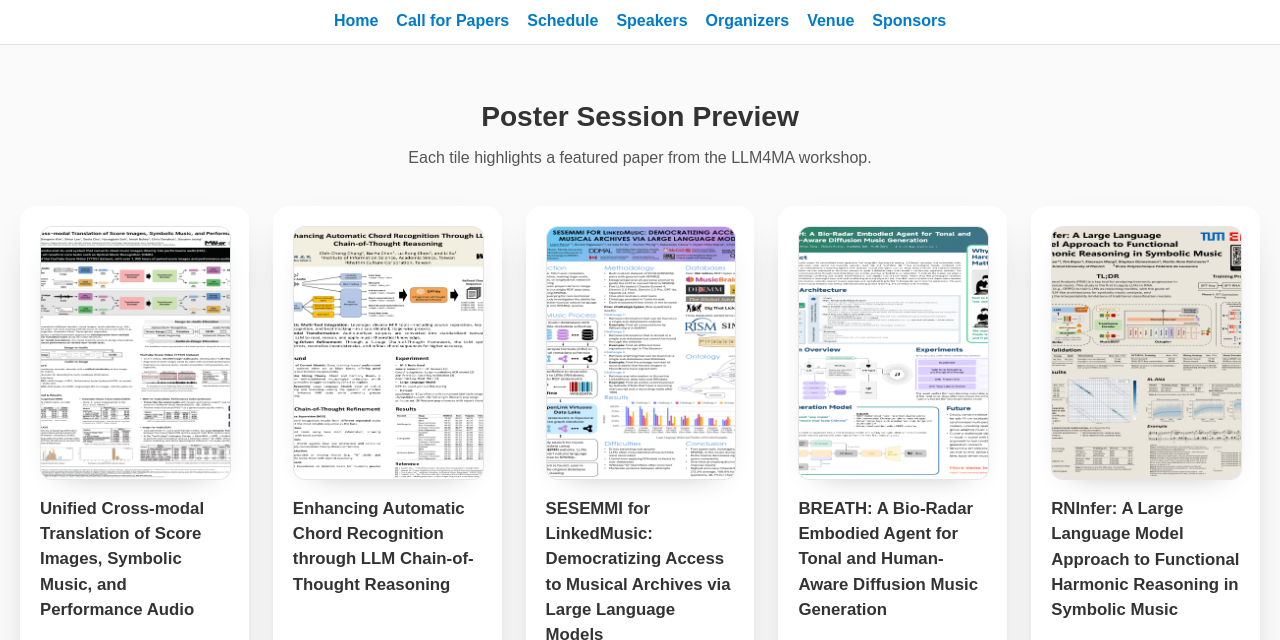
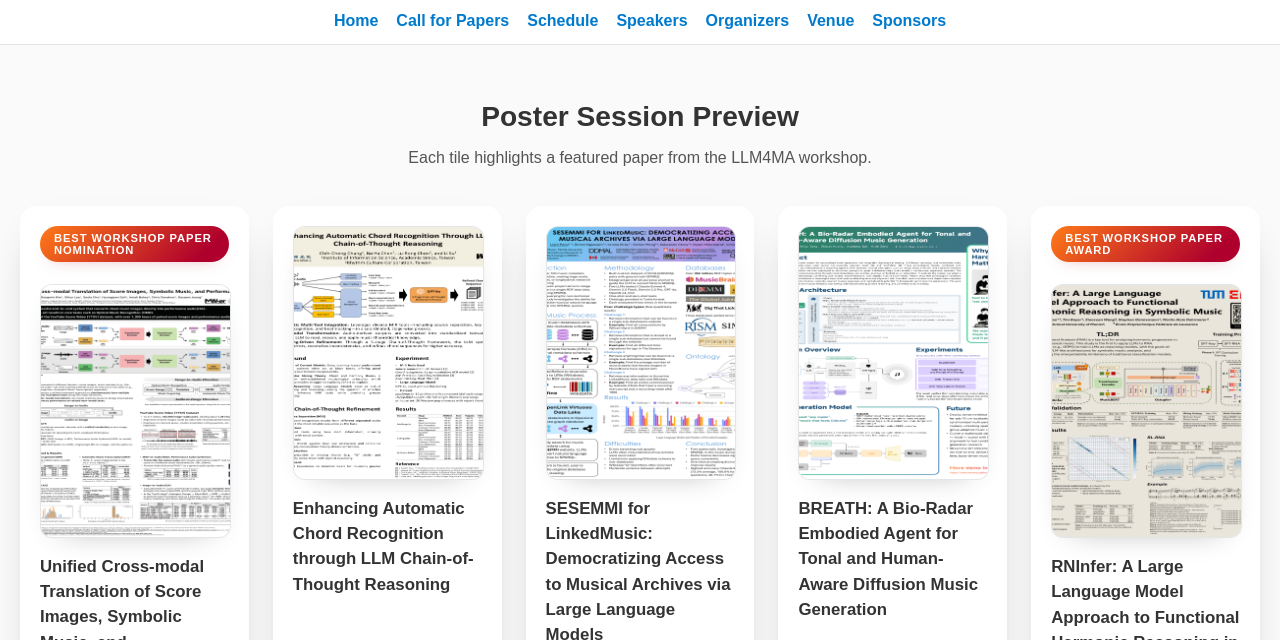
Before and after one commit to multimodal-art-projection/LLM4Music, a plain HTML site: page papers.html in a window 1280 px wide. Shown: the part 160-800 px from the top of the page. Drawn offline with Linux system fonts and the light colour scheme.

Commit message:
[update] best paper

```diff
--- a/papers.html
+++ b/papers.html
@@ -106,12 +106,27 @@
             flex-direction: column;
             gap: 16px;
             transition: transform 0.2s ease, box-shadow 0.2s ease;
+            position: relative;
         }
 
         .poster-card:hover,
         .poster-card:focus-within {
             transform: translateY(-4px);
             box-shadow: 0 20px 48px -22px rgba(0, 0, 0, 0.5);
+        }
+
+        .poster-badge {
+            align-self: flex-start;
+            padding: 6px 14px;
+            border-radius: 999px;
+            background: linear-gradient(135deg, #ff7a18, #af002d 85%);
+            color: #fff;
+            font-size: 0.7rem;
+            letter-spacing: 0.08em;
+            text-transform: uppercase;
+            font-weight: 700;
+            box-shadow: 0 6px 18px -12px rgba(175, 0, 45, 0.5);
+            margin-bottom: 6px;
         }
 
         .poster-preview {
@@ -201,6 +216,7 @@
 
         <section aria-label="Poster gallery" class="poster-grid">
             <article class="poster-card">
+                <span class="poster-badge" aria-label="Best Workshop Paper Nomination">Best Workshop Paper Nomination</span>
                 <img class="poster-preview" src="poster_thumbnails/llm4ma-umust---jongmin-jung.png" alt="Poster thumbnail for Unified Cross-modal Translation of Score Images, Symbolic Music, and Performance Audio">
                 <h3 class="poster-title">Unified Cross-modal Translation of Score Images, Symbolic Music, and Performance Audio</h3>
                 <div class="poster-actions">
@@ -241,6 +257,7 @@
             </article>
 
             <article class="poster-card">
+                <span class="poster-badge" aria-label="Best Workshop Paper Award">Best Workshop Paper Award</span>
                 <img class="poster-preview" src="poster_thumbnails/rninfer-llm4music-poster.png" alt="Poster thumbnail for RNInfer: A Large Language Model Approach to Functional Harmonic Reasoning in Symbolic Music">
                 <h3 class="poster-title">RNInfer: A Large Language Model Approach to Functional Harmonic Reasoning in Symbolic Music</h3>
                 <div class="poster-actions">
@@ -311,6 +328,7 @@
             </article>
 
             <article class="poster-card">
+                <span class="poster-badge" aria-label="Best Workshop Paper Nomination">Best Workshop Paper Nomination</span>
                 <img class="poster-preview" src="poster_thumbnails/ismir-poster---.png" alt="Poster thumbnail for Multimodal Music Generation with Explicit Bridges and Retrieval Augmentation">
                 <h3 class="poster-title">Multimodal Music Generation with Explicit Bridges and Retrieval Augmentation</h3>
                 <div class="poster-actions">
@@ -381,6 +399,7 @@
             </article>
 
             <article class="poster-card">
+                <span class="poster-badge" aria-label="Best Workshop Paper Nomination">Best Workshop Paper Nomination</span>
                 <img class="poster-preview" src="poster_thumbnails/sarlm-poster-taheri.png" alt="Poster thumbnail for SAR-LM: SYMBOLIC AUDIO REASONING WITH LARGE LANGUAGE MODELS">
                 <h3 class="poster-title">SAR-LM: SYMBOLIC AUDIO REASONING WITH LARGE LANGUAGE MODELS</h3>
                 <div class="poster-actions">
```
